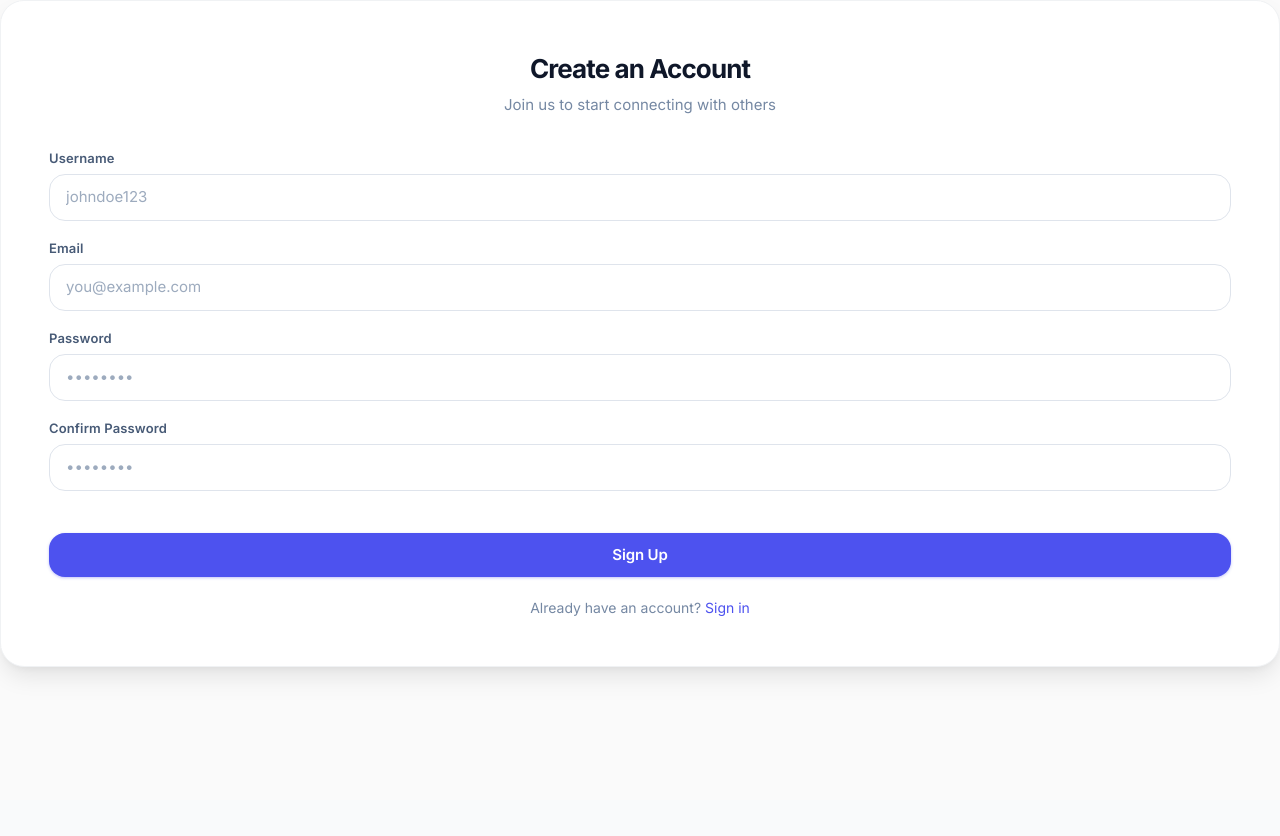
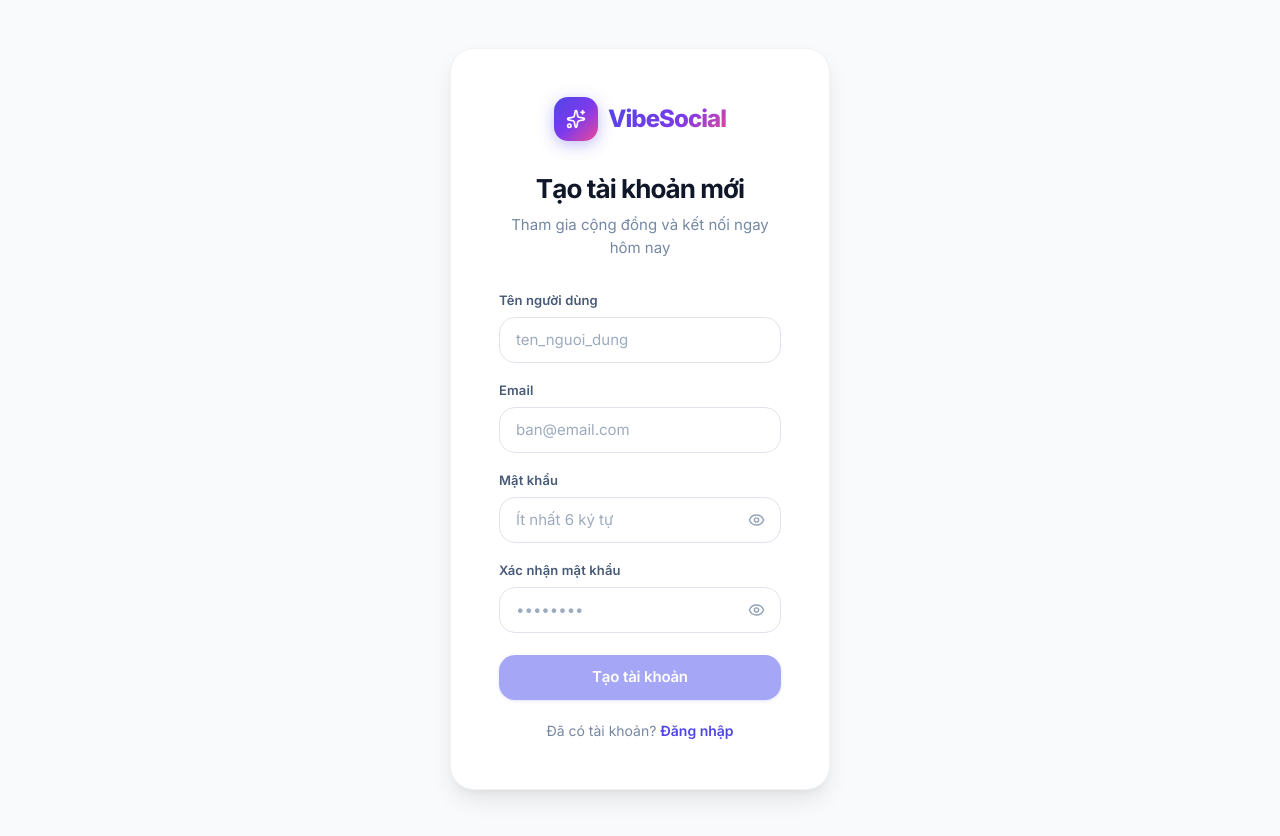
Before and after one commit to thanhthad/social-media-frontend, a React (Vite) app: page /register in a window 1280 px wide. Before the commit the page ends 800 px from the top, so only its background shows below. Built offline with nearby package versions, Linux system fonts and the light colour scheme; no server answers.

Commit message:
feat(auth): redesign login and register screens with modern styling and validation

```diff
--- a/src/components/Login.jsx
+++ b/src/components/Login.jsx
@@ -1,83 +1,146 @@
-import React, { useState } from 'react';
+import { useState } from 'react';
 import { useAuth } from '../contexts/AuthContext';
 import { useNavigate, Link } from 'react-router-dom';
+import { motion } from 'framer-motion';
+import { Eye, EyeOff, Sparkles, AlertCircle } from 'lucide-react';
 
-const Login = () => {
-  const [email, setEmail] = useState('');
+export default function Login() {
+  const [email, setEmail]       = useState('');
   const [password, setPassword] = useState('');
+  const [showPwd, setShowPwd]   = useState(false);
   const [isSubmitting, setIsSubmitting] = useState(false);
-  const { login } = useAuth();
-  const navigate = useNavigate();
+  const [error, setError]       = useState('');
+
+  const { login }   = useAuth();
+  const navigate    = useNavigate();
 
   const handleSubmit = async (e) => {
     e.preventDefault();
-    if (!email || !password) return;
+    if (!email.trim() || !password) return;
+    setError('');
+    setIsSubmitting(true);
 
-    setIsSubmitting(true);
-    const result = await login(email, password);
+    const result = await login(email.trim(), password);
     setIsSubmitting(false);
 
     if (result.success) {
       navigate('/');
+    } else {
+      setError(result.message || 'Email hoặc mật khẩu không đúng. Vui lòng thử lại.');
     }
   };
 
   return (
-    <div className="auth-container">
-      <div className="auth-card">
+    <div className="auth-page">
+      <div className="auth-panel">
+        <motion.div
+          className="auth-card"
+          initial={{ opacity: 0, y: 16 }}
+          animate={{ opacity: 1, y: 0 }}
+          transition={{ duration: 0.4, ease: [0.16, 1, 0.3, 1] }}
+        >
+          {/* Brand */}
           <div className="auth-header">
-          <h1 className="auth-title">Welcome Back</h1>
-          <p className="auth-subtitle">Sign in to your account to continue</p>
+            <div className="auth-brand justify-center mb-6">
+              <div className="auth-brand-icon">
+                <Sparkles size={20} className="text-white" />
+              </div>
+              <span className="auth-brand-name">VibeSocial</span>
+            </div>
+            <h1 className="auth-title">Chào mừng trở lại!</h1>
+            <p className="auth-subtitle">Đăng nhập để tiếp tục kết nối</p>
           </div>
 
-        <form onSubmit={handleSubmit}>
+          {/* Error Banner */}
+          {error && (
+            <motion.div
+              initial={{ opacity: 0, y: -6 }}
+              animate={{ opacity: 1, y: 0 }}
+              className="mb-4 flex items-start gap-2.5 rounded-xl bg-red-50 border border-red-200 px-3.5 py-3"
+            >
+              <AlertCircle size={15} className="text-red-500 mt-0.5 flex-shrink-0" />
+              <p className="text-sm text-red-600 font-medium">{error}</p>
+            </motion.div>
+          )}
+
+          <form onSubmit={handleSubmit} noValidate>
+            {/* Email */}
             <div className="input-group">
               <label className="input-label" htmlFor="email">Email</label>
               <input
                 id="email"
                 type="email"
                 className="input-field"
-              placeholder="you@example.com"
+                placeholder="ban@email.com"
                 value={email}
                 onChange={(e) => setEmail(e.target.value)}
+                autoComplete="email"
                 required
                 disabled={isSubmitting}
               />
             </div>
 
+            {/* Password */}
             <div className="input-group">
-            <div style={{ display: 'flex', justifyContent: 'space-between', alignItems: 'baseline' }}>
-              <label className="input-label" htmlFor="password">Password</label>
-              <Link to="/forgot-password" style={{ fontSize: '0.8125rem' }}>Forgot password?</Link>
+              <div className="flex items-baseline justify-between mb-1">
+                <label className="input-label" htmlFor="password">Mật khẩu</label>
+                <Link
+                  to="/forgot-password"
+                  className="text-xs font-semibold text-brand-600 hover:text-brand-700 transition-colors"
+                >
+                  Quên mật khẩu?
+                </Link>
               </div>
+              <div className="relative">
                 <input
                   id="password"
-              type="password"
-              className="input-field"
+                  type={showPwd ? 'text' : 'password'}
+                  className="input-field pr-11"
                   placeholder="••••••••"
                   value={password}
                   onChange={(e) => setPassword(e.target.value)}
+                  autoComplete="current-password"
                   required
                   disabled={isSubmitting}
                 />
+                <button
+                  type="button"
+                  tabIndex={-1}
+                  onClick={() => setShowPwd((v) => !v)}
+                  className="absolute right-3 top-1/2 -translate-y-1/2 p-1 text-slate-400 hover:text-slate-600 transition-colors"
+                  aria-label={showPwd ? 'Ẩn mật khẩu' : 'Hiện mật khẩu'}
+                >
+                  {showPwd ? <EyeOff size={17} /> : <Eye size={17} />}
+                </button>
+              </div>
             </div>
 
+            {/* Submit */}
             <button
               type="submit"
-            className="btn btn-primary"
-            style={{ width: '100%', marginTop: '1rem' }}
-            disabled={isSubmitting}
+              className="btn btn-primary w-full mt-1"
+              disabled={isSubmitting || !email.trim() || !password}
             >
-            {isSubmitting ? 'Signing in...' : 'Sign In'}
+              {isSubmitting ? (
+                <span className="flex items-center gap-2">
+                  <span className="w-4 h-4 rounded-full border-2 border-white/30 border-t-white animate-spin" />
+                  Đang đăng nhập…
+                </span>
+              ) : (
+                'Đăng nhập'
+              )}
             </button>
           </form>
 
+          {/* Footer */}
           <div className="auth-footer">
-          Don't have an account? <Link to="/register">Create an account</Link>
+            Chưa có tài khoản?{' '}
+            <Link to="/register" className="font-semibold text-brand-600 hover:text-brand-700">
+              Đăng ký ngay
+            </Link>
           </div>
+        </motion.div>
       </div>
     </div>
   );
-};
-
-export default Login;
+}
--- a/src/components/Register.jsx
+++ b/src/components/Register.jsx
@@ -1,118 +1,208 @@
-import React, { useState } from 'react';
+import { useState } from 'react';
 import { useAuth } from '../contexts/AuthContext';
 import { useNavigate, Link } from 'react-router-dom';
+import { motion } from 'framer-motion';
+import { Eye, EyeOff, Sparkles, AlertCircle, CheckCircle } from 'lucide-react';
 import toast from 'react-hot-toast';
 
-const Register = () => {
-  const [username, setUsername] = useState('');
-  const [email, setEmail] = useState('');
-  const [password, setPassword] = useState('');
+export default function Register() {
+  const [username, setUsername]           = useState('');
+  const [email, setEmail]                 = useState('');
+  const [password, setPassword]           = useState('');
   const [confirmPassword, setConfirmPassword] = useState('');
-  const [isSubmitting, setIsSubmitting] = useState(false);
+  const [showPwd, setShowPwd]             = useState(false);
+  const [showConfirm, setShowConfirm]     = useState(false);
+  const [isSubmitting, setIsSubmitting]   = useState(false);
+  const [error, setError]                 = useState('');
 
   const { register } = useAuth();
-  const navigate = useNavigate();
+  const navigate     = useNavigate();
+
+  const passwordsMatch = password && confirmPassword && password === confirmPassword;
+  const passwordMismatch = password && confirmPassword && password !== confirmPassword;
 
   const handleSubmit = async (e) => {
     e.preventDefault();
-    if (!username || !email || !password || !confirmPassword) return;
-
+    if (!username.trim() || !email.trim() || !password || !confirmPassword) return;
     if (password !== confirmPassword) {
-      toast.error('Passwords do not match');
+      setError('Mật khẩu xác nhận không khớp.');
       return;
     }
+    setError('');
+    setIsSubmitting(true);
 
-    setIsSubmitting(true);
-    const result = await register(username, email, password);
+    const result = await register(username.trim(), email.trim(), password);
     setIsSubmitting(false);
 
     if (result.success) {
-      // Assuming successful registration requires email verification or redirects to login
+      toast.success('Tài khoản đã được tạo! Vui lòng đăng nhập.');
       navigate('/login');
+    } else {
+      setError(result.message || 'Không thể tạo tài khoản. Vui lòng thử lại.');
     }
   };
 
   return (
-    <div className="auth-container">
-      <div className="auth-card">
+    <div className="auth-page">
+      <div className="auth-panel">
+        <motion.div
+          className="auth-card"
+          initial={{ opacity: 0, y: 16 }}
+          animate={{ opacity: 1, y: 0 }}
+          transition={{ duration: 0.4, ease: [0.16, 1, 0.3, 1] }}
+        >
+          {/* Brand */}
           <div className="auth-header">
-          <h1 className="auth-title">Create an Account</h1>
-          <p className="auth-subtitle">Join us to start connecting with others</p>
+            <div className="auth-brand justify-center mb-6">
+              <div className="auth-brand-icon">
+                <Sparkles size={20} className="text-white" />
+              </div>
+              <span className="auth-brand-name">VibeSocial</span>
+            </div>
+            <h1 className="auth-title">Tạo tài khoản mới</h1>
+            <p className="auth-subtitle">Tham gia cộng đồng và kết nối ngay hôm nay</p>
           </div>
 
-        <form onSubmit={handleSubmit}>
+          {/* Error Banner */}
+          {error && (
+            <motion.div
+              initial={{ opacity: 0, y: -6 }}
+              animate={{ opacity: 1, y: 0 }}
+              className="mb-4 flex items-start gap-2.5 rounded-xl bg-red-50 border border-red-200 px-3.5 py-3"
+            >
+              <AlertCircle size={15} className="text-red-500 mt-0.5 flex-shrink-0" />
+              <p className="text-sm text-red-600 font-medium">{error}</p>
+            </motion.div>
+          )}
+
+          <form onSubmit={handleSubmit} noValidate>
+            {/* Username */}
             <div className="input-group">
-            <label className="input-label" htmlFor="username">Username</label>
+              <label className="input-label" htmlFor="username">Tên người dùng</label>
               <input
                 id="username"
                 type="text"
                 className="input-field"
-              placeholder="johndoe123"
+                placeholder="ten_nguoi_dung"
                 value={username}
                 onChange={(e) => setUsername(e.target.value)}
+                autoComplete="username"
                 required
                 disabled={isSubmitting}
               />
             </div>
 
+            {/* Email */}
             <div className="input-group">
               <label className="input-label" htmlFor="email">Email</label>
               <input
                 id="email"
                 type="email"
                 className="input-field"
-              placeholder="you@example.com"
+                placeholder="ban@email.com"
                 value={email}
                 onChange={(e) => setEmail(e.target.value)}
+                autoComplete="email"
                 required
                 disabled={isSubmitting}
               />
             </div>
 
+            {/* Password */}
             <div className="input-group">
-            <label className="input-label" htmlFor="password">Password</label>
+              <label className="input-label" htmlFor="password">Mật khẩu</label>
+              <div className="relative">
                 <input
                   id="password"
-              type="password"
-              className="input-field"
-              placeholder="••••••••"
+                  type={showPwd ? 'text' : 'password'}
+                  className="input-field pr-11"
+                  placeholder="Ít nhất 6 ký tự"
                   value={password}
                   onChange={(e) => setPassword(e.target.value)}
+                  autoComplete="new-password"
                   required
                   disabled={isSubmitting}
                 />
+                <button
+                  type="button"
+                  tabIndex={-1}
+                  onClick={() => setShowPwd((v) => !v)}
+                  className="absolute right-3 top-1/2 -translate-y-1/2 p-1 text-slate-400 hover:text-slate-600 transition-colors"
+                  aria-label={showPwd ? 'Ẩn mật khẩu' : 'Hiện mật khẩu'}
+                >
+                  {showPwd ? <EyeOff size={17} /> : <Eye size={17} />}
+                </button>
+              </div>
             </div>
 
+            {/* Confirm Password */}
             <div className="input-group">
-            <label className="input-label" htmlFor="confirmPassword">Confirm Password</label>
+              <label className="input-label" htmlFor="confirmPassword">Xác nhận mật khẩu</label>
+              <div className="relative">
                 <input
                   id="confirmPassword"
-              type="password"
-              className="input-field"
+                  type={showConfirm ? 'text' : 'password'}
+                  className={`input-field pr-11 ${
+                    passwordMismatch
+                      ? 'border-red-400 focus:border-red-500'
+                      : passwordsMatch
+                      ? 'border-emerald-400 focus:border-emerald-500'
+                      : ''
+                  }`}
                   placeholder="••••••••"
                   value={confirmPassword}
                   onChange={(e) => setConfirmPassword(e.target.value)}
+                  autoComplete="new-password"
                   required
                   disabled={isSubmitting}
                 />
+                <button
+                  type="button"
+                  tabIndex={-1}
+                  onClick={() => setShowConfirm((v) => !v)}
+                  className="absolute right-3 top-1/2 -translate-y-1/2 p-1 text-slate-400 hover:text-slate-600 transition-colors"
+                  aria-label={showConfirm ? 'Ẩn mật khẩu' : 'Hiện mật khẩu'}
+                >
+                  {showConfirm ? <EyeOff size={17} /> : <Eye size={17} />}
+                </button>
+              </div>
+              {passwordMismatch && (
+                <p className="error-message">
+                  <AlertCircle size={13} /> Mật khẩu không khớp
+                </p>
+              )}
+              {passwordsMatch && (
+                <p className="flex items-center gap-1 text-emerald-600 text-xs font-medium mt-0.5">
+                  <CheckCircle size={13} /> Mật khẩu khớp
+                </p>
+              )}
             </div>
 
+            {/* Submit */}
             <button
               type="submit"
-            className="btn btn-primary"
-            style={{ width: '100%', marginTop: '1.5rem' }}
-            disabled={isSubmitting}
+              className="btn btn-primary w-full mt-1"
+              disabled={isSubmitting || !username.trim() || !email.trim() || !password || !!passwordMismatch}
             >
-            {isSubmitting ? 'Creating account...' : 'Sign Up'}
+              {isSubmitting ? (
+                <span className="flex items-center gap-2">
+                  <span className="w-4 h-4 rounded-full border-2 border-white/30 border-t-white animate-spin" />
+                  Đang tạo tài khoản…
+                </span>
+              ) : (
+                'Tạo tài khoản'
+              )}
             </button>
           </form>
 
           <div className="auth-footer">
-          Already have an account? <Link to="/login">Sign in</Link>
+            Đã có tài khoản?{' '}
+            <Link to="/login" className="font-semibold text-brand-600 hover:text-brand-700">
+              Đăng nhập
+            </Link>
           </div>
+        </motion.div>
       </div>
     </div>
   );
-};
-
-export default Register;
+}
```
Lines whose indentation alone changed are shown as unchanged.
